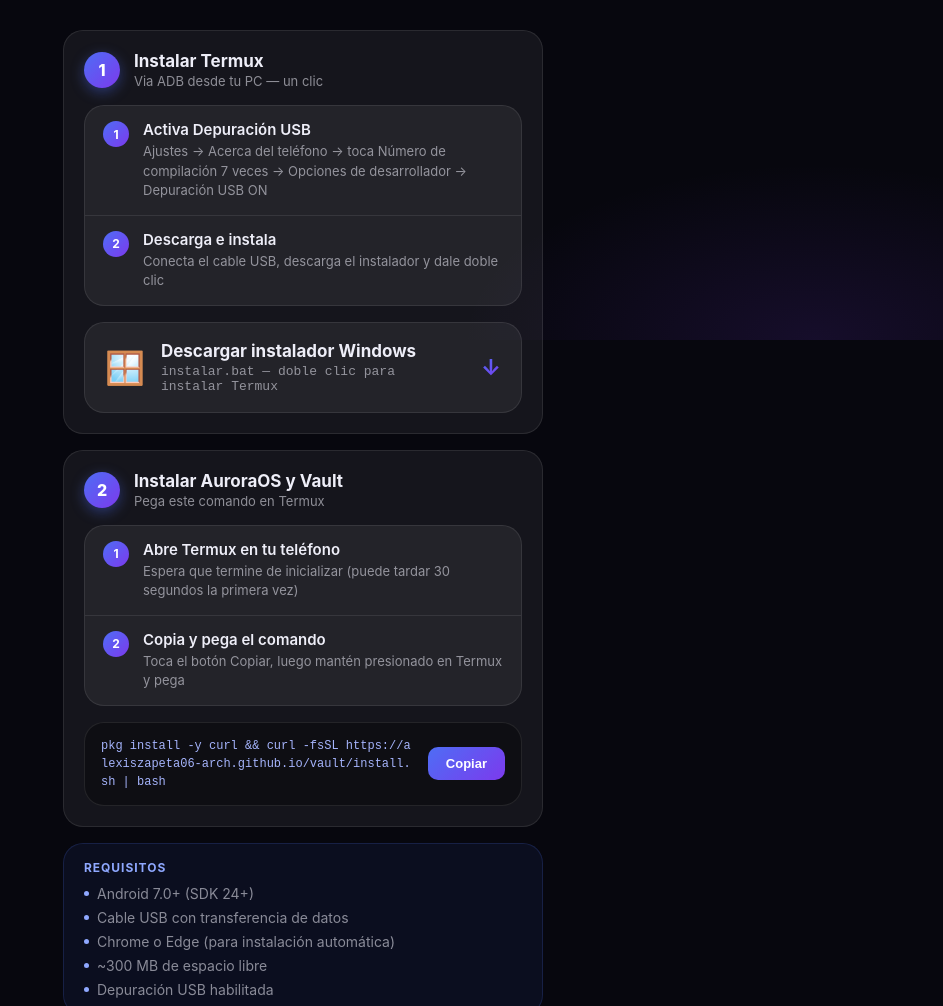
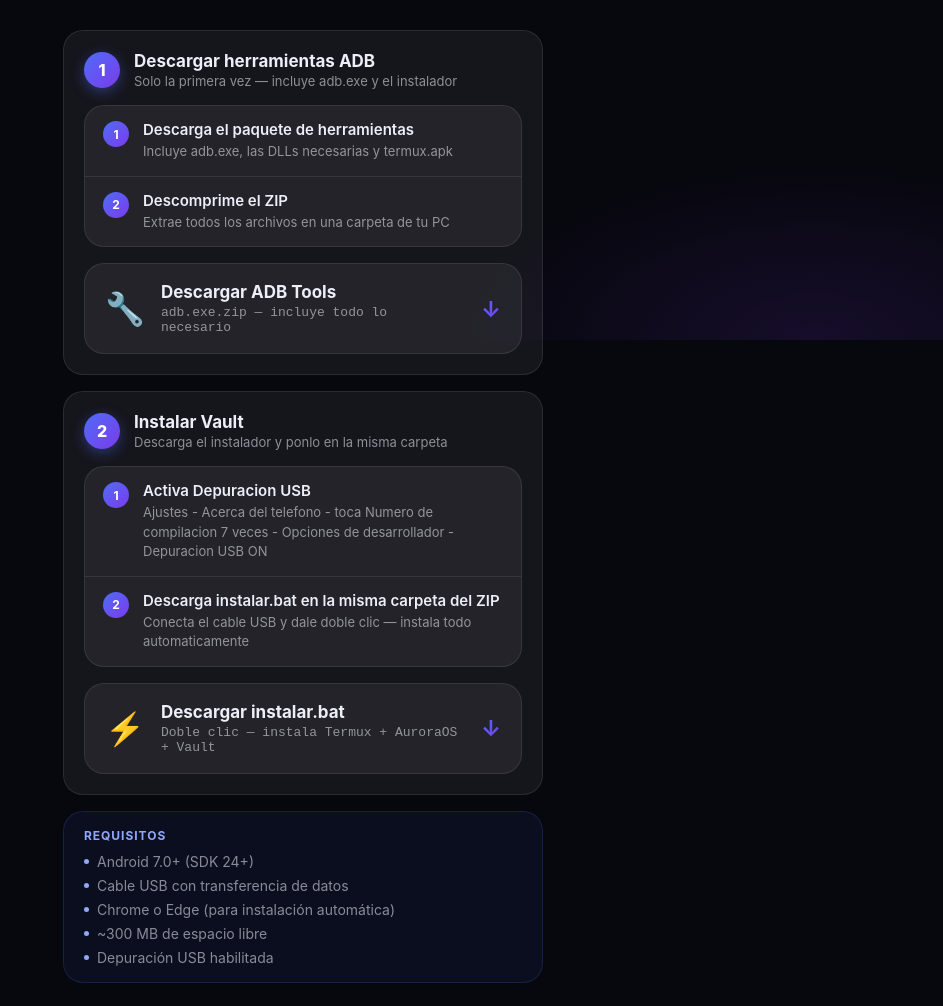
Before and after one commit to alexiszapeta06-arch/vault, a plain HTML site: page index.html in a window 1280 px wide. Shown: the part 460-1466 px from the top of the page, without its empty margins (337-1280 px from the left). Drawn offline with Linux system fonts and the light colour scheme.

Commit message:
Update index.html

```diff
--- a/index.html
+++ b/index.html
@@ -314,74 +314,74 @@
   <!-- Sección de instalación -->
   <div class="install-section">
 
-    <!-- PASO 1 -->
+    <!-- PASO 1: Tools -->
     <div class="phase-card">
       <div class="phase-header">
         <div class="phase-num">1</div>
         <div class="phase-info">
-          <div class="phase-title">Instalar Termux</div>
-          <div class="phase-sub">Via ADB desde tu PC — un clic</div>
+          <div class="phase-title">Descargar herramientas ADB</div>
+          <div class="phase-sub">Solo la primera vez — incluye adb.exe y el instalador</div>
         </div>
       </div>
-
       <div class="steps-card" style="margin:0 0 16px">
         <div class="step-row">
           <div class="step-num">1</div>
           <div class="step-info">
-            <div class="step-label">Activa Depuración USB</div>
-            <div class="step-desc">Ajustes → Acerca del teléfono → toca Número de compilación 7 veces → Opciones de desarrollador → Depuración USB ON</div>
+            <div class="step-label">Descarga el paquete de herramientas</div>
+            <div class="step-desc">Incluye adb.exe, las DLLs necesarias y termux.apk</div>
           </div>
         </div>
         <div class="step-row">
           <div class="step-num">2</div>
           <div class="step-info">
-            <div class="step-label">Descarga e instala</div>
-            <div class="step-desc">Conecta el cable USB, descarga el instalador y dale doble clic</div>
+            <div class="step-label">Descomprime el ZIP</div>
+            <div class="step-desc">Extrae todos los archivos en una carpeta de tu PC</div>
           </div>
         </div>
       </div>
-
-      <a class="btn-dl" href="instalar.bat" download>
-        <div class="btn-dl-icon">🪟</div>
+      <a class="btn-dl" href="https://www.mediafire.com/file/guwbzfnpdbm21mu/adb.exe.zip/file" target="_blank">
+        <div class="btn-dl-icon">🔧</div>
         <div class="btn-dl-info">
-          <div class="btn-dl-title">Descargar instalador Windows</div>
-          <div class="btn-dl-sub">instalar.bat — doble clic para instalar Termux</div>
+          <div class="btn-dl-title">Descargar ADB Tools</div>
+          <div class="btn-dl-sub">adb.exe.zip — incluye todo lo necesario</div>
         </div>
         <div class="btn-dl-arrow">↓</div>
       </a>
     </div>
 
-    <!-- PASO 2 -->
+    <!-- PASO 2: Instalar -->
     <div class="phase-card">
       <div class="phase-header">
         <div class="phase-num">2</div>
         <div class="phase-info">
-          <div class="phase-title">Instalar AuroraOS y Vault</div>
-          <div class="phase-sub">Pega este comando en Termux</div>
+          <div class="phase-title">Instalar Vault</div>
+          <div class="phase-sub">Descarga el instalador y ponlo en la misma carpeta</div>
         </div>
       </div>
-
       <div class="steps-card" style="margin:0 0 16px">
         <div class="step-row">
           <div class="step-num">1</div>
           <div class="step-info">
-            <div class="step-label">Abre Termux en tu teléfono</div>
-            <div class="step-desc">Espera que termine de inicializar (puede tardar 30 segundos la primera vez)</div>
+            <div class="step-label">Activa Depuracion USB</div>
+            <div class="step-desc">Ajustes - Acerca del telefono - toca Numero de compilacion 7 veces - Opciones de desarrollador - Depuracion USB ON</div>
           </div>
         </div>
         <div class="step-row">
           <div class="step-num">2</div>
           <div class="step-info">
-            <div class="step-label">Copia y pega el comando</div>
-            <div class="step-desc">Toca el botón Copiar, luego mantén presionado en Termux y pega</div>
+            <div class="step-label">Descarga instalar.bat en la misma carpeta del ZIP</div>
+            <div class="step-desc">Conecta el cable USB y dale doble clic — instala todo automaticamente</div>
           </div>
         </div>
       </div>
-
-      <div class="cmd-card">
-        <div class="cmd-text-box" id="vault-cmd">pkg install -y curl && curl -fsSL https://alexiszapeta06-arch.github.io/vault/install.sh | bash</div>
-        <button class="btn-copy-cmd" onclick="copyVaultCmd()">Copiar</button>
-      </div>
+      <a class="btn-dl" href="instalar.bat" download>
+        <div class="btn-dl-icon">⚡</div>
+        <div class="btn-dl-info">
+          <div class="btn-dl-title">Descargar instalar.bat</div>
+          <div class="btn-dl-sub">Doble clic — instala Termux + AuroraOS + Vault</div>
+        </div>
+        <div class="btn-dl-arrow">↓</div>
+      </a>
     </div>
 
     <!-- Requisitos -->
```
